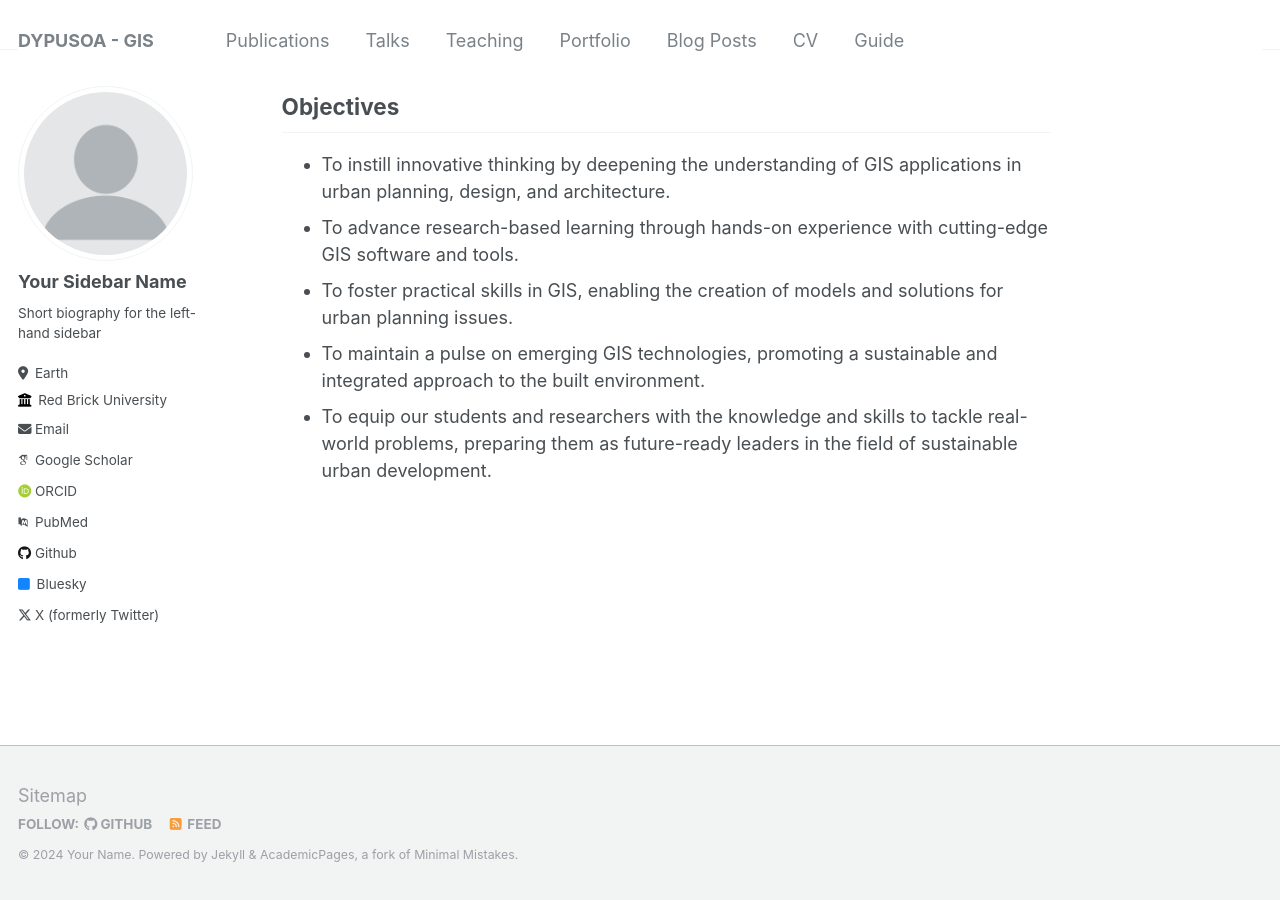
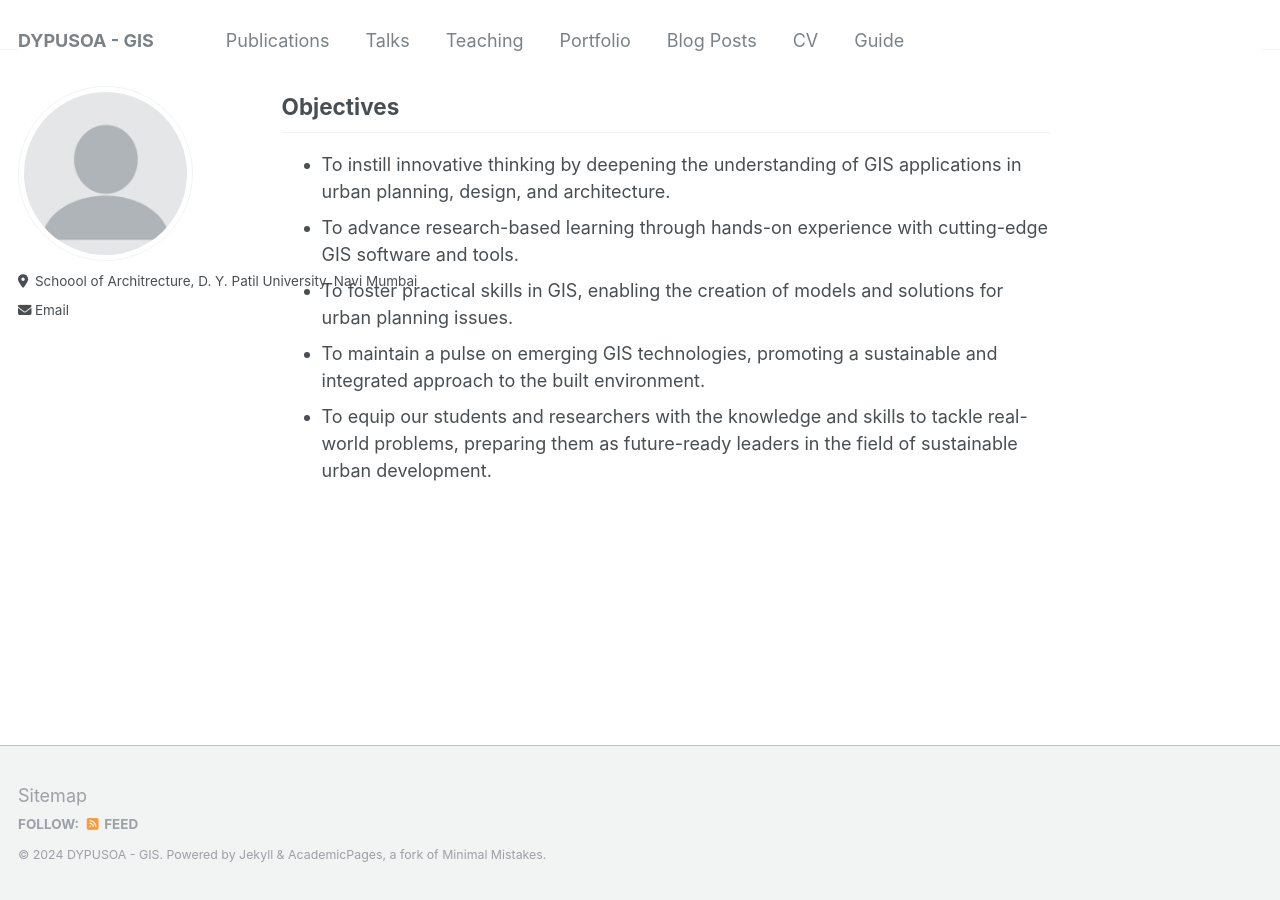
Before and after one commit to DYPUSOA-GIS/DYPUSOA-GIS.github.io, a Jekyll site: the page built from _pages/about.md, in a window 1280 px wide and 900 px high, scrolled down 1214 px. Built offline with Jekyll 4.4.1, drawn with Linux system fonts in a browser that asks for light colours; some web fonts are replaced.

Commit message:
Update _config.yml

```diff
--- a/_config.yml
+++ b/_config.yml
@@ -10,44 +10,44 @@
 locale                   : "en-US"
 title                    : "DYPUSOA - GIS"
 title_separator          : "-"
-name                     : &name "Your Name"
-description              : &description "personal description"
-url                      : https://academicpages.github.io # the base hostname & protocol for your site e.g. "https://mmistakes.github.io"
+name                     : &name # "Your Name"
+description              : &description # "personal description"
+url                      : https://dypusoa-gis.github.io/ # the base hostname & protocol for your site e.g. "https://mmistakes.github.io"
 baseurl                  : "" # the subpath of your site, e.g. "/blog"
-repository               : "academicpages/academicpages.github.io"
+repository               : # "academicpages/academicpages.github.io"
 
 # Site Author - The following control what appear as part of the author content on the side bar.
-#               If a field is blank the icon and link will not appear, otherwise it will be shown.
+#               If a field is blank the icon  and link will not appear, otherwise it will be shown.
 #               Additional customization can be done by editing /_includes/author-profile.html
 author:
   # Biographic information
   avatar           : "profile.png"
-  name             : "Your Sidebar Name"
+  name             : # "Your Sidebar Name"
   pronouns         : # example: "she/her"
-  bio              : "Short biography for the left-hand sidebar"
-  location         : "Earth"
-  employer         : "Red Brick University"
+  bio              : # "Short biography for the left-hand sidebar"
+  location         : "Schoool of Architrecture, D. Y. Patil University, Navi Mumbai"
+  employer         : # "Red Brick Universit"
   uri              : # URL
   email            : "none@example.org"
 
   # Academic websites
   arxiv            : # URL - Update with the correct link to your profile
-  googlescholar    : "https://scholar.google.com/citations?user=PS_CX0AAAAAJ"
+  googlescholar    : # "https://scholar.google.com/citations?user=PS_CX0AAAAAJ"
   impactstory      : # URL
-  orcid            : "http://orcid.org/yourorcidurl"
-  pubmed           : "https://www.ncbi.nlm.nih.gov/pubmed/?term=john+snow"
+  orcid            : # "http://orcid.org/yourorcidurl"
+  pubmed           : # "https://www.ncbi.nlm.nih.gov/pubmed/?term=john+snow"
   researchgate     : # URL
 
   # Repositories and software development
   bitbucket        : # Username - Update with your username on the site
   codepen          : # Username
   dribbble         : # Username
-  github           : "academicpages"
+  github           : # "academicpages"
   kaggle           : # Username
   stackoverflow    : # User number or user number and name (i.e., use "1" or "1/jeff-atwood")
 
   # Social media
-  bluesky          : "bsky.app" # Replace this with you Bluesky username
+  bluesky          : # "bsky.app" # Replace this with you Bluesky username
   facebook         : # Username
   flickr           : # Username
   foursquare       : # Username
@@ -64,7 +64,7 @@ author:
   steam            : # Username
   telegram         : # URL
   tumblr           : # Username
-  twitter          : "UniofOxford"  # Replace this with your X / Twitter handle
+  twitter          : # "UniofOxford"  # Replace this with your X / Twitter handle
   vine             : # Username
   weibo            : # Username
   wikipedia        : # Username
```
